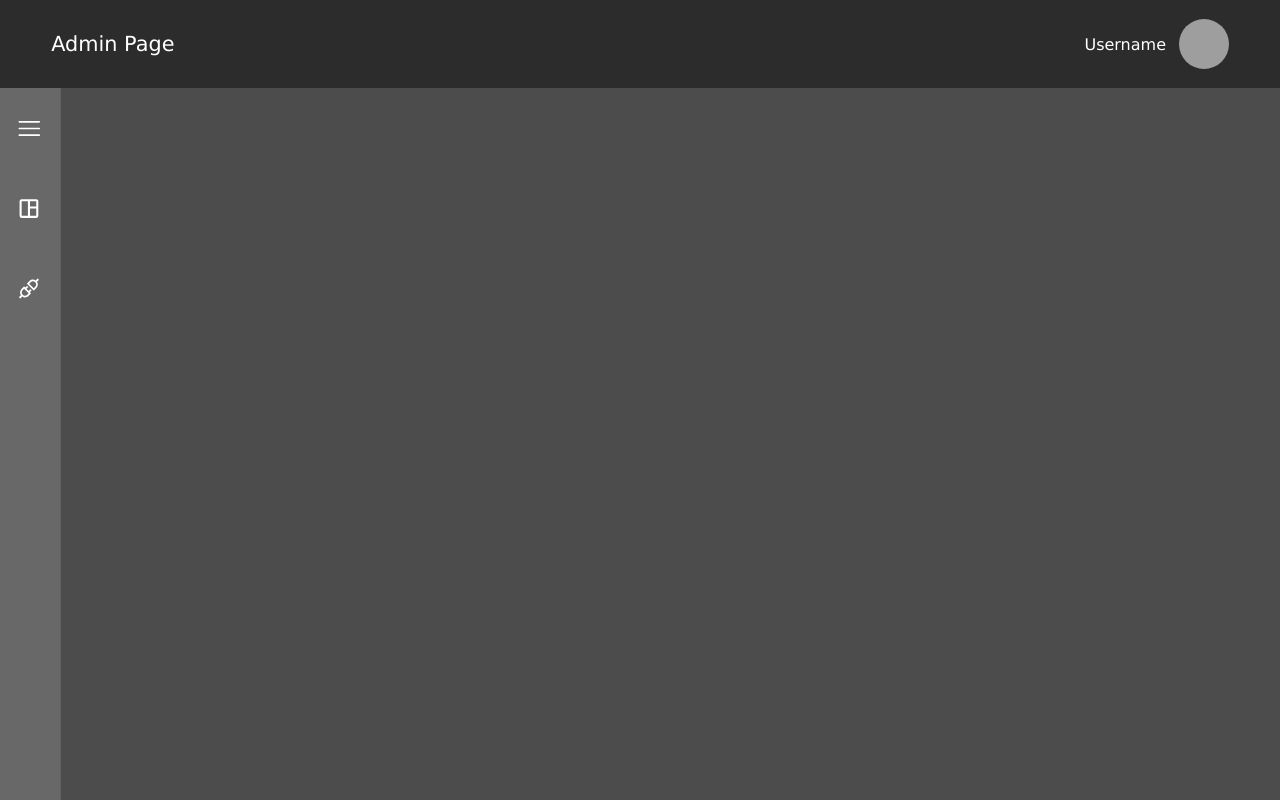
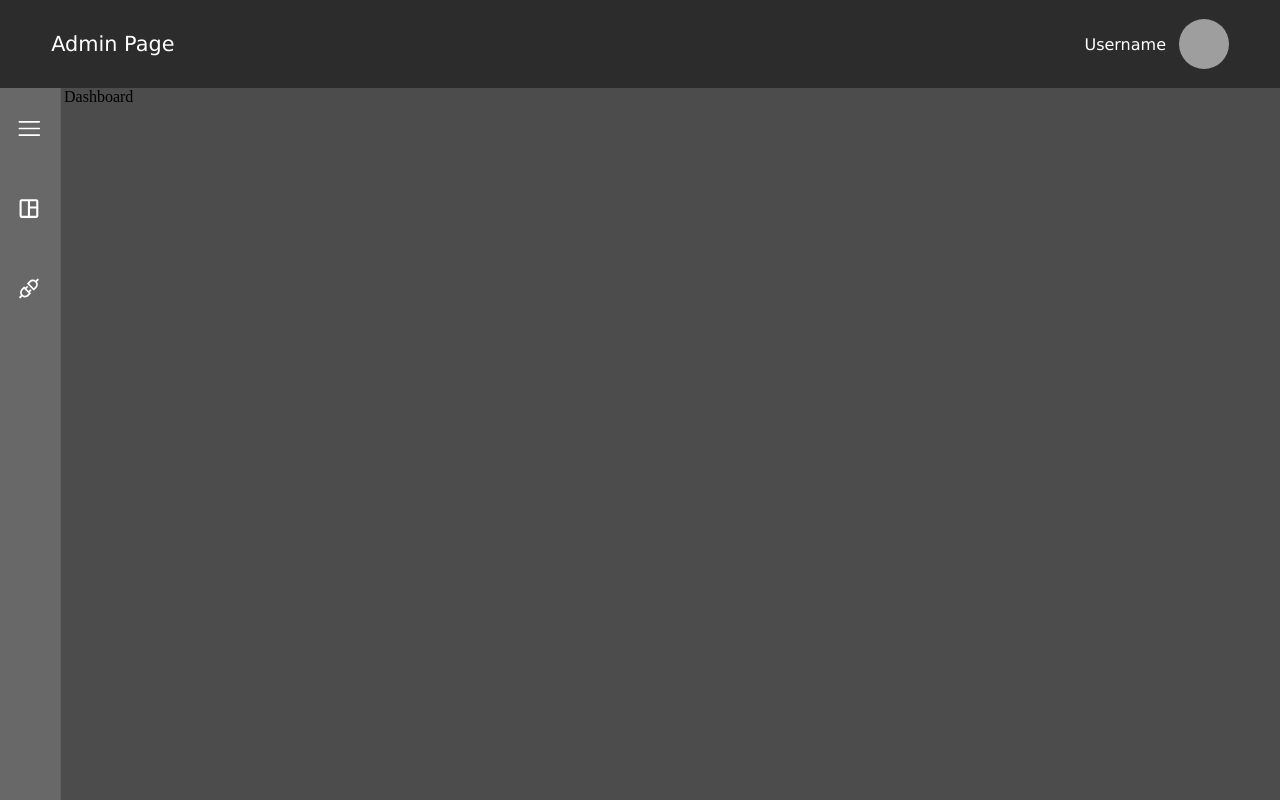
Before and after one commit to JoseJ55/general-backend-admin-page, a React (Vite) app: page / in a window 1280 px wide. Built offline with nearby package versions, Linux system fonts and the light colour scheme; grey boxes are pictures that could not be loaded.

Commit message:
added more to the navbar and adde the file for the dashboard and endpoints

```diff
--- /dev/null
+++ b/src/Components/EndPointTabs/EndPointTabs.jsx
@@ -0,0 +1,10 @@
+import React from 'react';
+import './EndPointTabs.css';
+
+function EndPointTabs() {
+  return (
+    <div>EndPointTabs</div>
+  );
+}
+
+export default EndPointTabs;
--- a/src/Components/SideNav/SideNav.css
+++ b/src/Components/SideNav/SideNav.css
@@ -1,5 +1,5 @@
 #sideNav {
-    max-width: 15%;
+    min-width: 15%;
     /* transform: translateX(-65%); */
     transition-duration: 1s;
     min-height: 89vh;
--- a/src/Components/SideNav/SideNav.jsx
+++ b/src/Components/SideNav/SideNav.jsx
@@ -8,7 +8,7 @@ import './SideNav.css';
 // Redux
 // eslint-disable-next-line import/no-extraneous-dependencies
 import { useDispatch, useSelector } from 'react-redux';
-import { toggleSideNav } from '../../app/Reducers/SideNavbar';
+import { toggleSideNav, changeTab } from '../../app/Reducers/SideNavbar';
 
 function SideNav() {
   const navToggled = useSelector((state) => state.sidenav.toggled);
@@ -18,8 +18,12 @@ function SideNav() {
     dispatch(toggleSideNav());
   };
 
+  const navigateTo = (location) => {
+    dispatch(changeTab(location));
+  };
+
   return (
-    <div id="sideNav" style={{ maxWidth: !navToggled ? '15%' : '5%', transform: !navToggled ? 'translateX(0)' : 'translateX(-5%)' }}>
+    <div id="sideNav" style={{ minWidth: !navToggled ? '15%' : '5%', transform: !navToggled ? 'translateX(0)' : 'translateX(-5%)' }}>
       <div
         id="sideNav-closed"
         style={{ display: !navToggled ? 'none' : 'flex' }}
@@ -29,11 +33,17 @@ function SideNav() {
         </div>
 
         <div id="sideNav-closed-links">
-          <div className="sideNav-closed-link">
-            <MdOutlineSpaceDashboard className="closed-link-icon" style={{ animation: !navToggled ? 'fadeOut 1s ease-in-out' : 'fadeIn 1s ease-in-out' }} />
+          <div className="sideNav-closed-link" onClick={() => navigateTo('dashboard')} role="presentation">
+            <MdOutlineSpaceDashboard
+              className="closed-link-icon"
+              style={{ animation: !navToggled ? 'fadeOut 1s ease-in-out' : 'fadeIn 1s ease-in-out' }}
+            />
           </div>
-          <div className="sideNav-closed-link">
-            <AiOutlineApi className="closed-link-icon" style={{ animation: !navToggled ? 'fadeOut 1s ease-in-out' : 'fadeIn 1s ease-in-out' }} />
+          <div className="sideNav-closed-link" onClick={() => navigateTo('endpoint')} role="presentation">
+            <AiOutlineApi
+              className="closed-link-icon"
+              style={{ animation: !navToggled ? 'fadeOut 1s ease-in-out' : 'fadeIn 1s ease-in-out' }}
+            />
           </div>
         </div>
       </div>
@@ -47,12 +57,12 @@ function SideNav() {
         </div>
 
         <div id="sideNav-open-links">
-          <div className="sideNav-open-link">
+          <div className="sideNav-open-link" onClick={() => navigateTo('dashboard')} role="presentation">
             <MdOutlineSpaceDashboard className="link-icon" />
             <p style={{ animation: !navToggled ? 'fadeIn 1s ease-in-out' : 'fadeOut 1s ease-in-out' }}>Dashboard</p>
           </div>
 
-          <div className="sideNav-open-link">
+          <div className="sideNav-open-link" onClick={() => navigateTo('endpoint')} role="presentation">
             <AiOutlineApi className="link-icon" />
             <p style={{ animation: !navToggled ? 'fadeIn 1s ease-in-out' : 'fadeOut 1s ease-in-out' }}>Endpoint</p>
           </div>
--- /dev/null
+++ b/src/Pages/Dashboard.jsx
@@ -0,0 +1,9 @@
+import React from 'react';
+
+function Dashboard() {
+  return (
+    <div>Dashboard</div>
+  );
+}
+
+export default Dashboard;
--- /dev/null
+++ b/src/Pages/Endpoints.jsx
@@ -0,0 +1,12 @@
+import React from 'react';
+import EndPointTabs from '../Components/EndPointTabs/EndPointTabs';
+
+function Endpoints() {
+  return (
+    <div>
+      <EndPointTabs />
+    </div>
+  );
+}
+
+export default Endpoints;
--- a/src/Pages/Home.jsx
+++ b/src/Pages/Home.jsx
@@ -1,13 +1,24 @@
 import React from 'react';
 import Header from '../Components/Header/Header';
 import SideNav from '../Components/SideNav/SideNav';
+import Endpoints from './Endpoints';
+import Dashboard from './Dashboard';
 import './style.css';
 
+// eslint-disable-next-line import/no-extraneous-dependencies, import/order
+import { useSelector } from 'react-redux';
+
 function Home() {
+  const currentTab = useSelector((state) => state.sidenav.currentTab);
+
   return (
     <div>
       <Header />
-      <SideNav />
+      <div id="home-body">
+        <SideNav />
+        {currentTab === 'dashboard' ? <Dashboard /> : null}
+        {currentTab === 'endpoint' ? <Endpoints /> : null}
+      </div>
     </div>
   );
 }
--- a/src/Pages/style.css
+++ b/src/Pages/style.css
@@ -21,3 +21,10 @@
     background: url('/public/subtle-prism.svg');
     overflow: hidden;
 }
+
+/* Home page css */
+#home-body {
+    display: flex;
+    max-width: 100%;
+    min-height: 89vh;
+}
--- a/src/app/Reducers/SideNavbar.js
+++ b/src/app/Reducers/SideNavbar.js
@@ -5,15 +5,20 @@ export const sideNavSlice = createSlice({
   name: 'sidenav',
   initialState: {
     toggled: true,
+    currentTab: 'dashboard',
   },
   reducers: {
     toggleSideNav: (state) => {
       // eslint-disable-next-line no-param-reassign
       state.toggled = !state.toggled;
     },
+    changeTab: (state, action) => {
+      // eslint-disable-next-line no-param-reassign
+      state.currentTab = action.payload;
+    },
   },
 });
 
-export const { toggleSideNav } = sideNavSlice.actions;
+export const { toggleSideNav, changeTab } = sideNavSlice.actions;
 
 export default sideNavSlice.reducer;
```
Also changed, not shown: src/Components/EndPointTabs/EndPointTabs.css (added).
